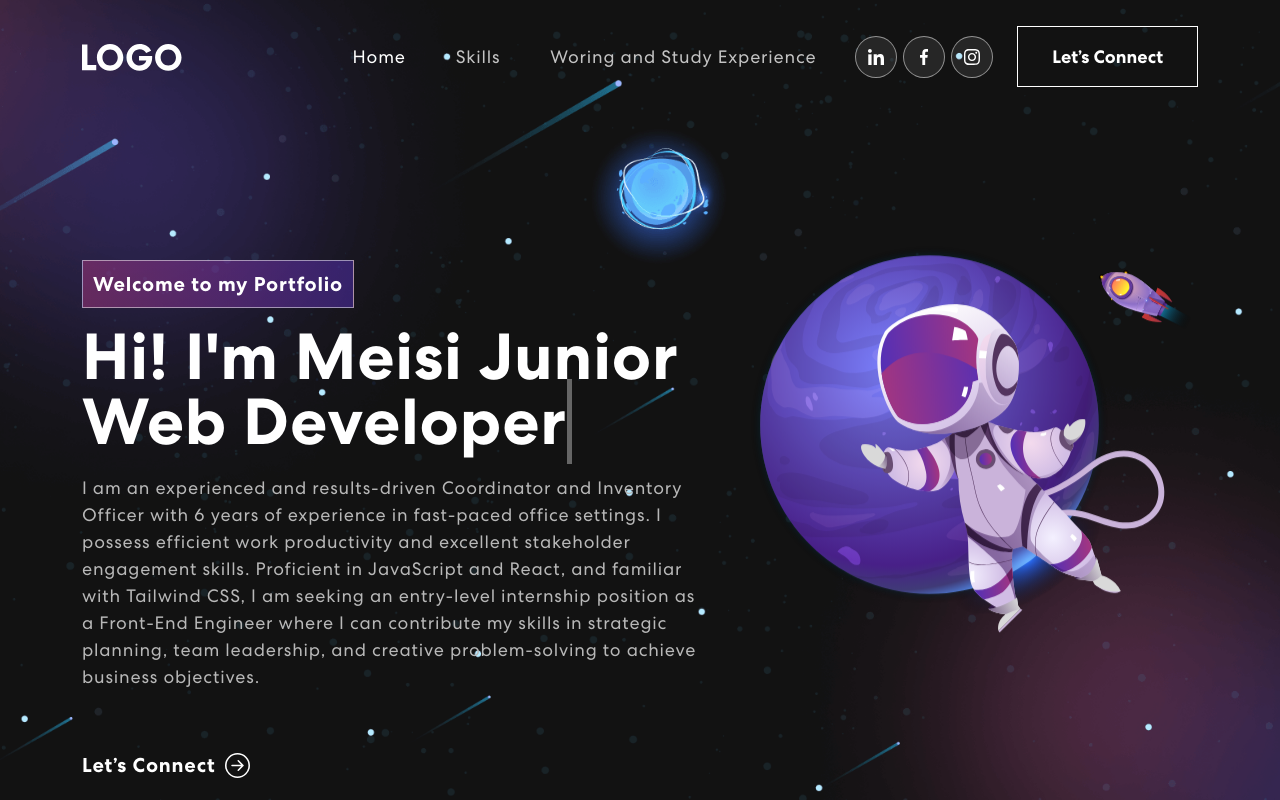
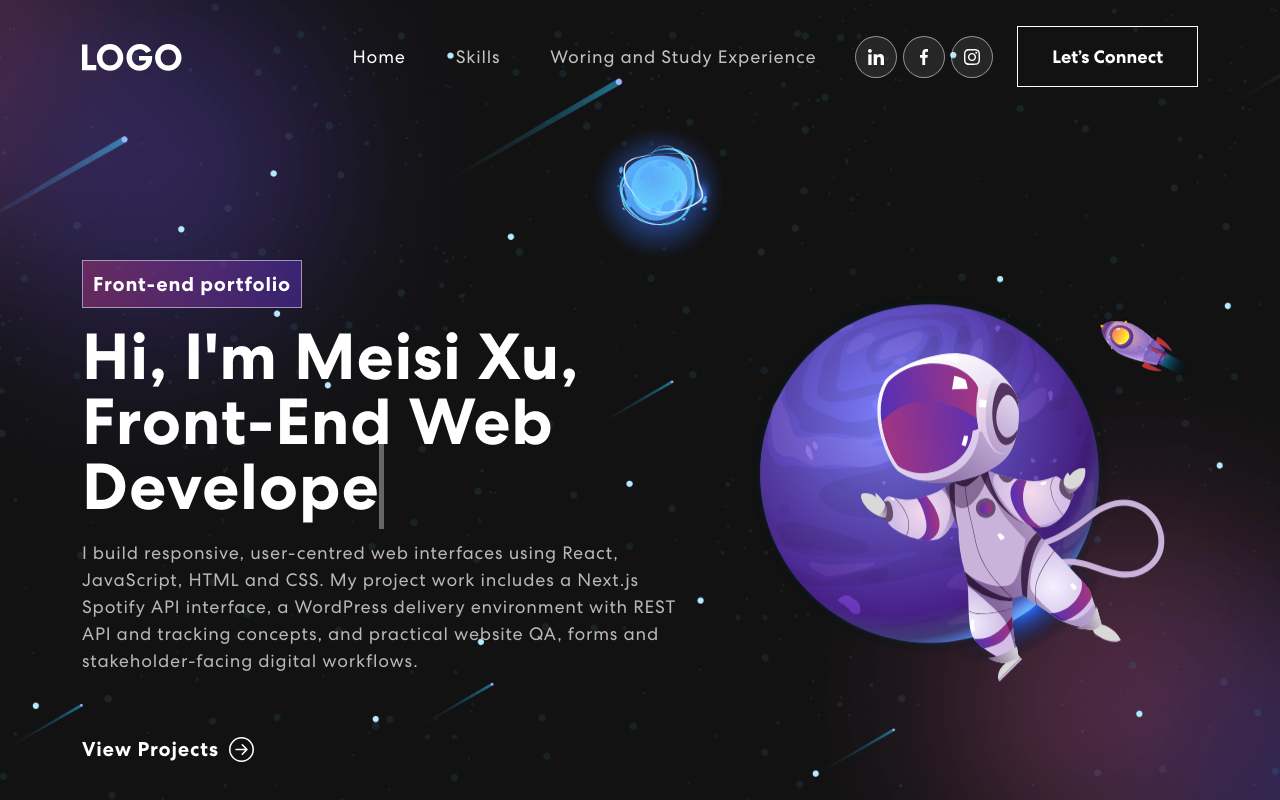
Before and after one commit to kate666kate/personal-portfolio, a React (Create React App) app: page / in a window 1280 px wide. Shown: the top 800 px of the page. Built offline with nearby package versions, Linux system fonts and the light colour scheme; no server answers.

Commit message:
Update banner content for front-end portfolio

```diff
--- a/src/components/Banner.js
+++ b/src/components/Banner.js
@@ -11,7 +11,7 @@ export const Banner = () => {
   const [text, setText] = useState('');
   const [delta, setDelta] = useState(300 - Math.random() * 100);
   const [index, setIndex] = useState(1);
-  const toRotate = [ "Junior Web Developer", "Service Coordinator" ];
+  const toRotate = [ "Front-End Web Developer", "React Developer", "Digital Interface Builder" ];
   const period = 2000;
 
   useEffect(() => {
@@ -20,7 +20,7 @@ export const Banner = () => {
     }, delta);
 
     return () => { clearInterval(ticker) };
-  }, [text])
+  }, [text]);
 
   const tick = () => {
     let i = loopNum % toRotate.length;
@@ -45,20 +45,27 @@ export const Banner = () => {
     } else {
       setIndex(prevIndex => prevIndex + 1);
     }
-  }
+  };
+
+  const scrollToProjects = () => {
+    const projects = document.getElementById('projects');
+    if (projects) {
+      projects.scrollIntoView({ behavior: 'smooth' });
+    }
+  };
 
   return (
     <section className="banner" id="home">
       <Container>
-        <Row className="aligh-items-center">
+        <Row className="align-items-center">
           <Col xs={12} md={6} xl={7}>
             <TrackVisibility>
               {({ isVisible }) =>
               <div className={isVisible ? "animate__animated animate__fadeIn" : ""}>
-                <span className="tagline">Welcome to my Portfolio</span>
-                <h1>{`Hi! I'm Meisi`} <span className="txt-rotate" dataPeriod="1000" data-rotate='[ "Junior Web Developer", "Service Coordinator"]'><span className="wrap">{text}</span></span></h1>
-                  <p>I am an experienced and results-driven Coordinator and Inventory Officer with 6 years of experience in fast-paced office settings. I possess efficient work productivity and excellent stakeholder engagement skills. Proficient in JavaScript and React, and familiar with Tailwind CSS, I am seeking an entry-level internship position as a Front-End Engineer where I can contribute my skills in strategic planning, team leadership, and creative problem-solving to achieve business objectives. </p>
-                  <button onClick={() => console.log('connect')}>Let’s Connect <ArrowRightCircle size={25} /></button>
+                <span className="tagline">Front-end portfolio</span>
+                <h1>{`Hi, I'm Meisi Xu, `}<span className="txt-rotate" dataPeriod="1000" data-rotate='[ "Front-End Web Developer", "React Developer", "Digital Interface Builder" ]'><span className="wrap">{text}</span></span></h1>
+                <p>I build responsive, user-centred web interfaces using React, JavaScript, HTML and CSS. My project work includes a Next.js Spotify API interface, a WordPress delivery environment with REST API and tracking concepts, and practical website QA, forms and stakeholder-facing digital workflows.</p>
+                <button onClick={scrollToProjects}>View Projects <ArrowRightCircle size={25} /></button>
               </div>}
             </TrackVisibility>
           </Col>
@@ -66,7 +73,7 @@ export const Banner = () => {
             <TrackVisibility>
               {({ isVisible }) =>
                 <div className={isVisible ? "animate__animated animate__zoomIn" : ""}>
-                  <img src={headerImg} alt="Header Img"/>
+                  <img src={headerImg} alt="Front-end developer illustration" />
                 </div>}
             </TrackVisibility>
           </Col>
```
